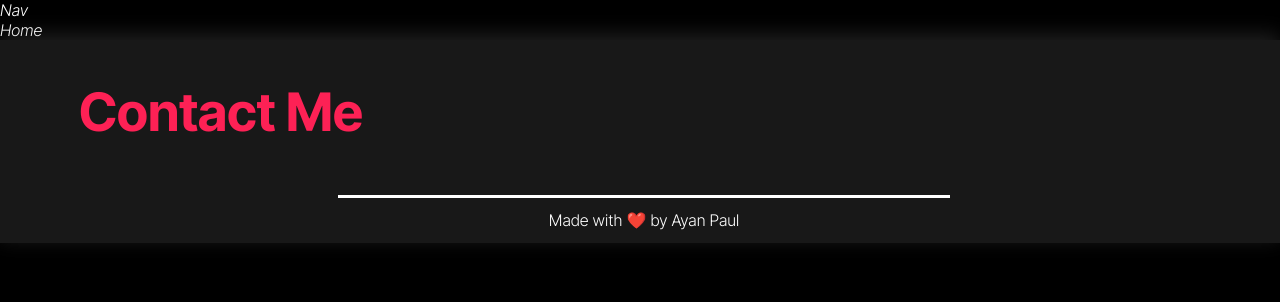
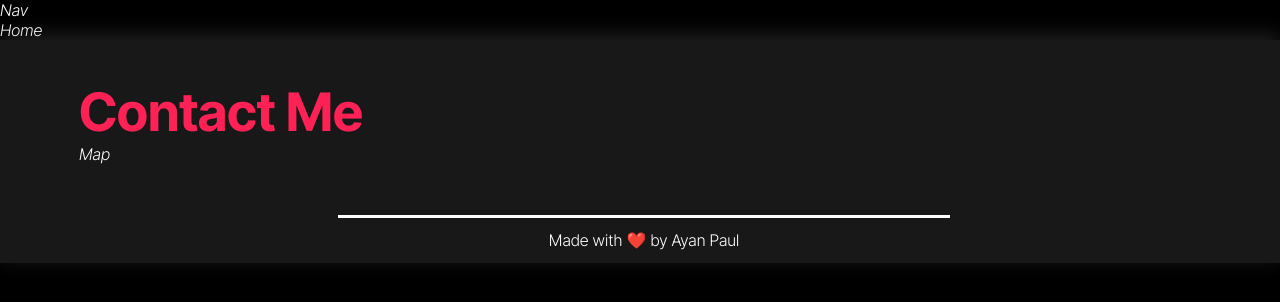
Before and after one commit to Ayanpaul11/Portfolio, a React (Create React App) app: page / in a window 1280 px wide. Shown: the top 302 px of the page. Built offline with nearby package versions, Linux system fonts and the light colour scheme.

Commit message:
Update Footer.jsx

```diff
--- a/src/Components/Footer.jsx
+++ b/src/Components/Footer.jsx
@@ -7,8 +7,11 @@ import FCss from "./Css/Footer.module.css";
 export default function Footer() {
   return (
     <div className={FCss.FmDiv}>
-      <div>
-        <p className={FCss.ContactMe}>Contact Me</p>
+      <div className={FCss.TopDiv}>
+        <div>
+          <p className={FCss.ContactMe}>Contact Me</p>
+        </div>
+        <div>Map</div>
       </div>
       <div className={FCss.BottomDiv}>
         <div className={FCss.Line}></div>
```
